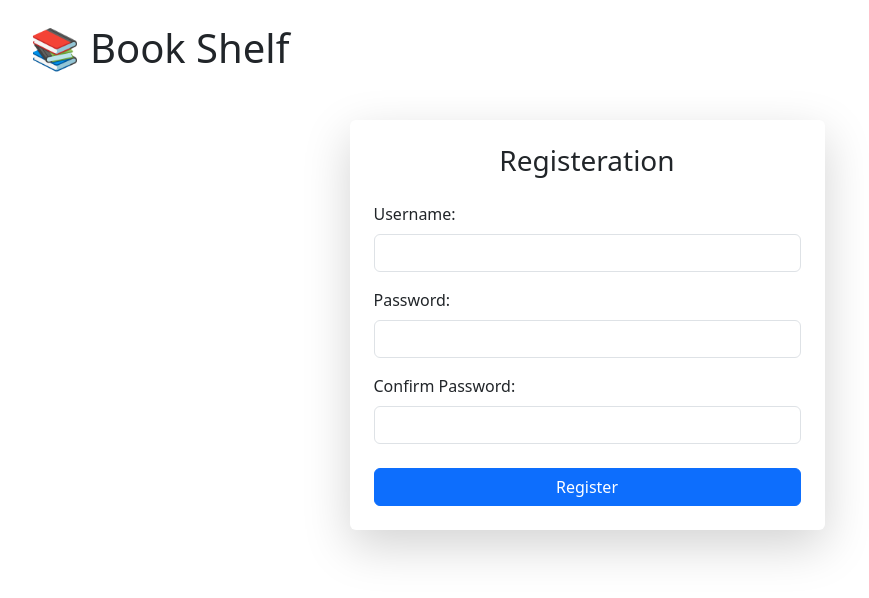
After one commit to KrishKorat/CS50X, a Flask app: page /register in a window 1280 px wide. The commit adds this page. Shown: the top 598 px of the page, without its empty margins (53-922 px from the left). Run offline with Flask 3, Linux system fonts and the light colour scheme.

Commit message:
registration added

```diff
--- a/project/app.py
+++ b/project/app.py
@@ -1,5 +1,6 @@
 from flask import Flask, render_template, request, redirect
 import sqlite3
+import hashlib
 
 app = Flask(__name__)
 
@@ -13,7 +14,7 @@ conn.execute('''
   CREATE TABLE IF NOT EXISTS books (
     id INTEGER PRIMARY KEY AUTOINCREMENT,
     title TEXT NOT NULL,
-    author TEXT NOT NULL.
+    author TEXT NOT NULL,
     category TEXT DEFAULT 'Uncategorized'
   )
 ''')
@@ -123,6 +124,46 @@ def delete_book(id):
 
 
 
+@app.route('/register', methods=['GET', 'POST'])
+def register():
+  if request.method == 'PSOT':
+    username = request.form['username'].strip()
+    password = request.form['password']
+    confirm = request.form['confirm']
+
+    if password != confirm:
+      return "Passwords do not match"
+
+    password_hash = hashlib.sha256(password.encode()).hexdigest()
+
+    conn = dbConn()
+
+    try:
+      conn.execute("INSTER INTO users (username, password) VALUES (?, ?)", (username, password_hash))
+      conn.commit()
+      conn.close()
+
+      return redirect('/login')
+    except:
+      return "Username already exist"
+
+  return render_template('register.html')
+
+
+
+
+
+
+
+
+
+
+
+
+
+
+
+
 
 if __name__ == '__main__':
   app.run(debug=True)
--- a/project/templates/add_book.html
+++ b/project/templates/add_book.html
@@ -10,7 +10,9 @@
 
 <div class="row justify-content-center mb-3">
 
-    <form action="/add" method="POST" class="col-lg-6 shadow-lg p-4 rounded">
+    <form action="/add" method="POST" class="col-lg-5 shadow-lg p-4 rounded">
+
+        <h3 class="text-center mb-4">Add book</h3>
 
         <!-- Title -->
         <div class="mb-3 form-group">
--- a/project/templates/edit_book.html
+++ b/project/templates/edit_book.html
@@ -10,7 +10,9 @@
 
 <div class="row justify-content-center mb-3">
 
-    <form action="/edit/{{ book[0] }}" method="POST" class="col-lg-6 shadow-lg p-4 rounded">
+    <form action="/edit/{{ book[0] }}" method="POST" class="col-lg-5 shadow-lg p-4 rounded">
+
+        <h3 class="text-center mb-4">Edit book</h3>
 
         <!-- Title -->
         <div class="mb-3 form-group">
--- /dev/null
+++ b/project/templates/register.html
@@ -0,0 +1,49 @@
+{% extends "layout.html" %}
+{% block body %}
+
+<div class="row">
+    <div class="col-lg-3">
+        <h1 class="mb-5 text-center">📚 Book Shelf</h1>
+    </div>
+</div>
+
+
+<div class="row justify-content-center mb-3">
+
+    <form action="/register" method="POST" class="col-lg-5 shadow-lg p-4 rounded">
+
+      <h3 class="text-center mb-4">Registeration</h3>
+
+        <!-- Username -->
+        <div class="mb-3 form-group">
+            <label class="form-label">Username:</label>
+            <input type="text" name="username" class="form-control" autocomplete="off" required>
+        </div>
+
+        <!-- Password -->
+        <div class="mb-3 form-group">
+            <label class="form-label">Password:</label>
+            <input type="password" name="password" class="form-control" autocomplete="off" required>
+        </div>
+
+        <!-- Confirm -->
+        <div class="mb-4 form-group">
+            <label class="form-label">Confirm Password:</label>
+            <input type="password" name="confirm" class="form-control" autocomplete="off" required>
+        </div>
+
+
+        <!-- Register -->
+        <div class="container">
+          <div class="row">
+
+            <button type="submit" class="btn btn-primary">Register</button>
+          </div>
+        </div>
+
+    </form>
+</div>
+
+
+
+{% endblock %}
```
Also changed, not shown: project/books.db.
